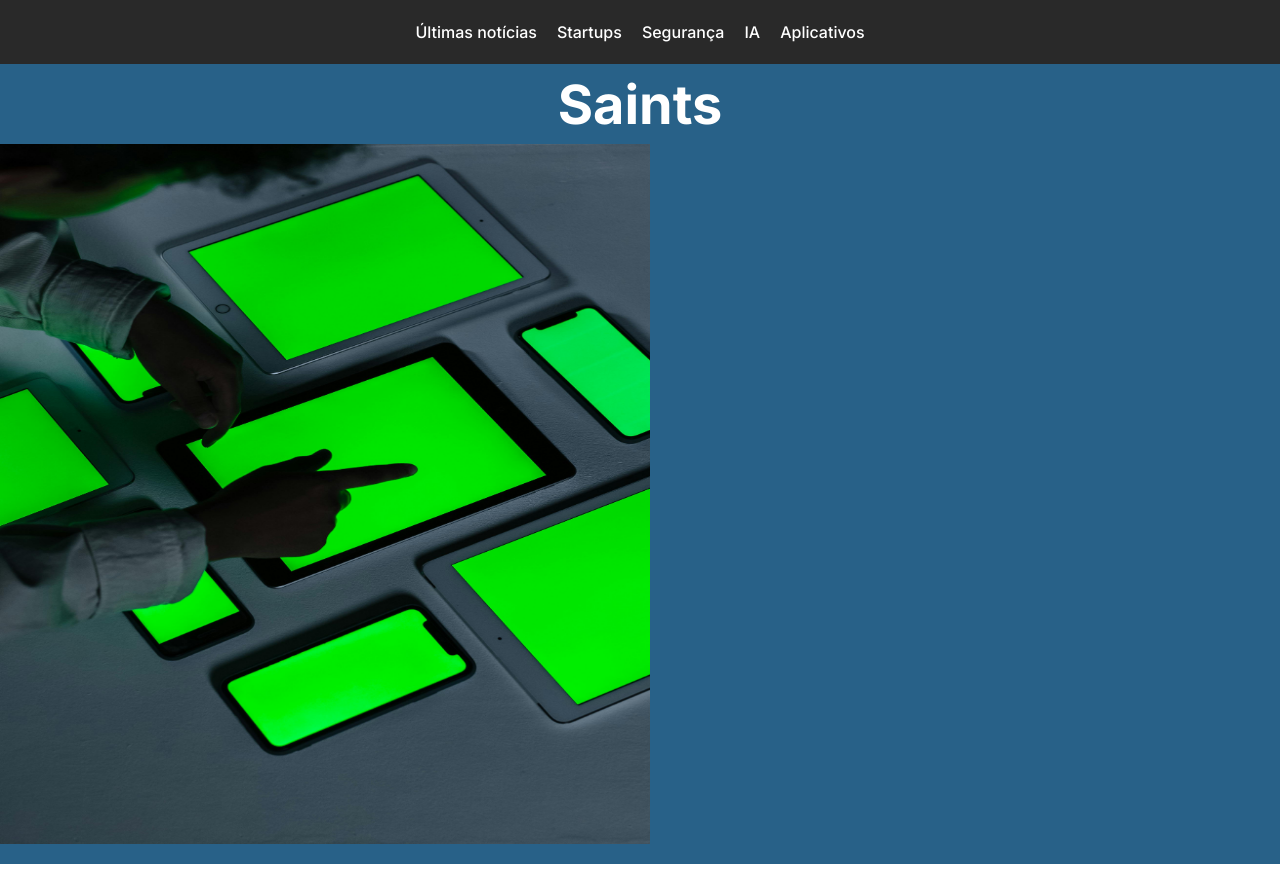
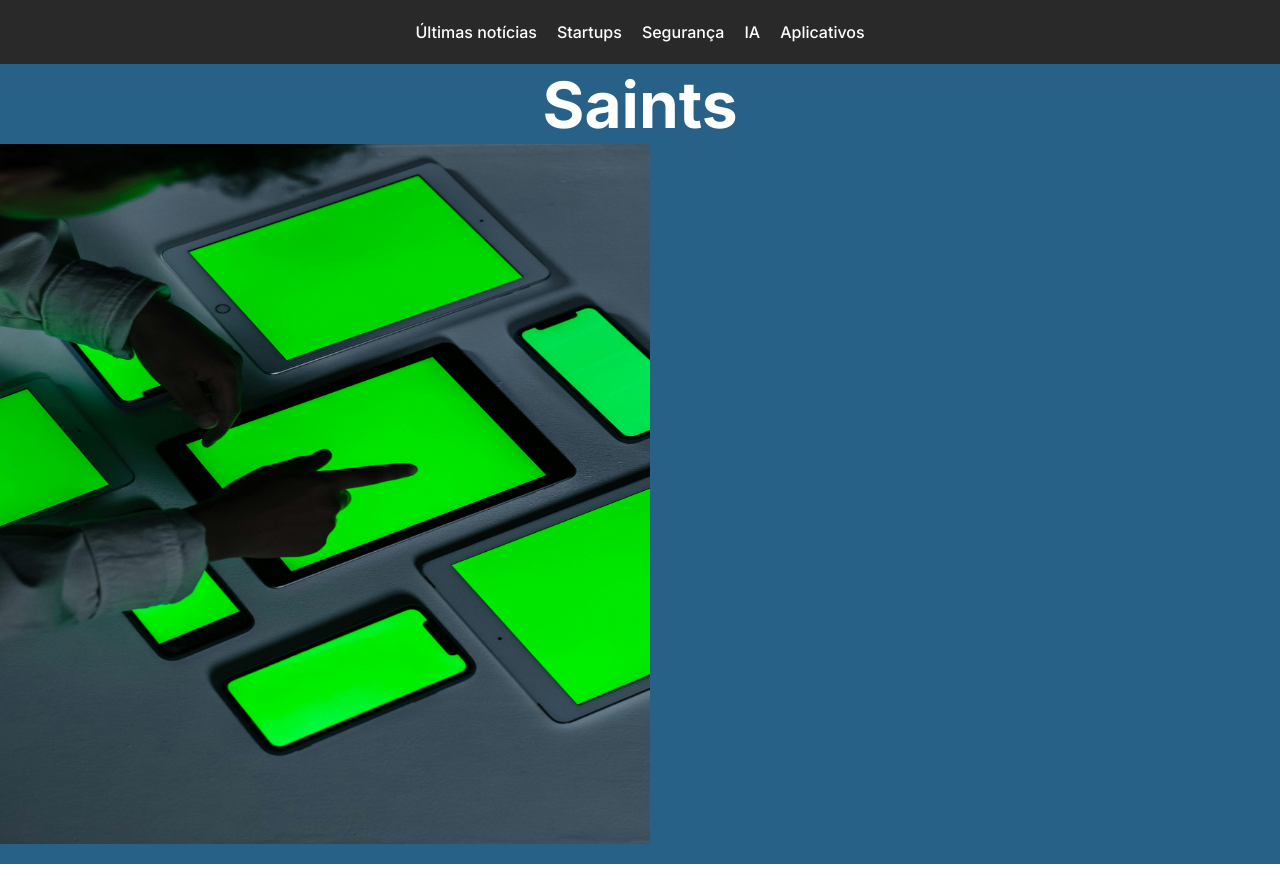
Before and after one commit to wevertonsantos/saints, a plain HTML site: page frontend/pages/home.html in a window 1280 px wide. Drawn offline with Linux system fonts and the light colour scheme.

Commit message:
alterando tamanho de fonte da logo

```diff
--- a/frontend/styles/logo.css
+++ b/frontend/styles/logo.css
@@ -7,5 +7,5 @@
 }
 
 .logo .text {
-    font-size: 54px;
+    font-size: 64px;
 }
```
